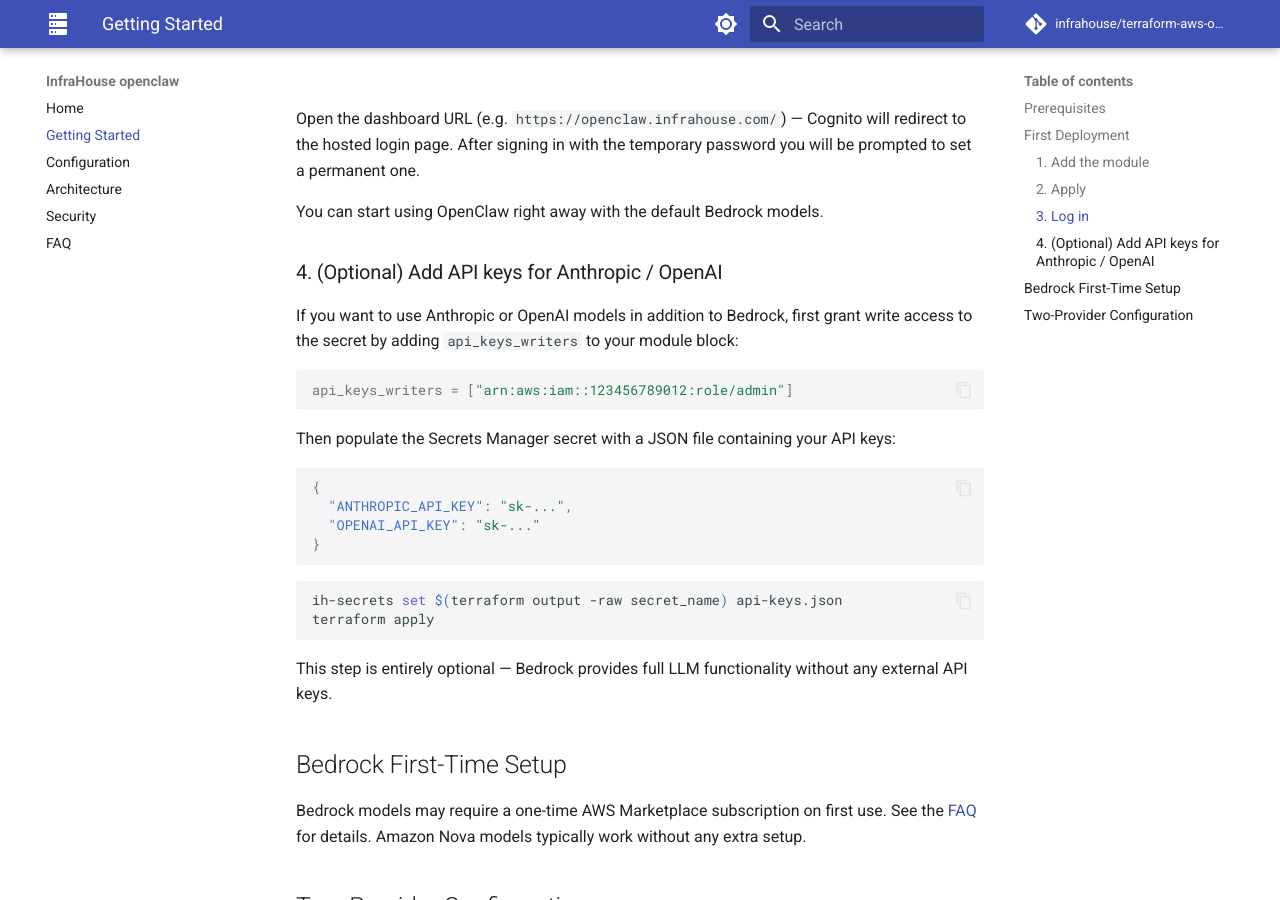
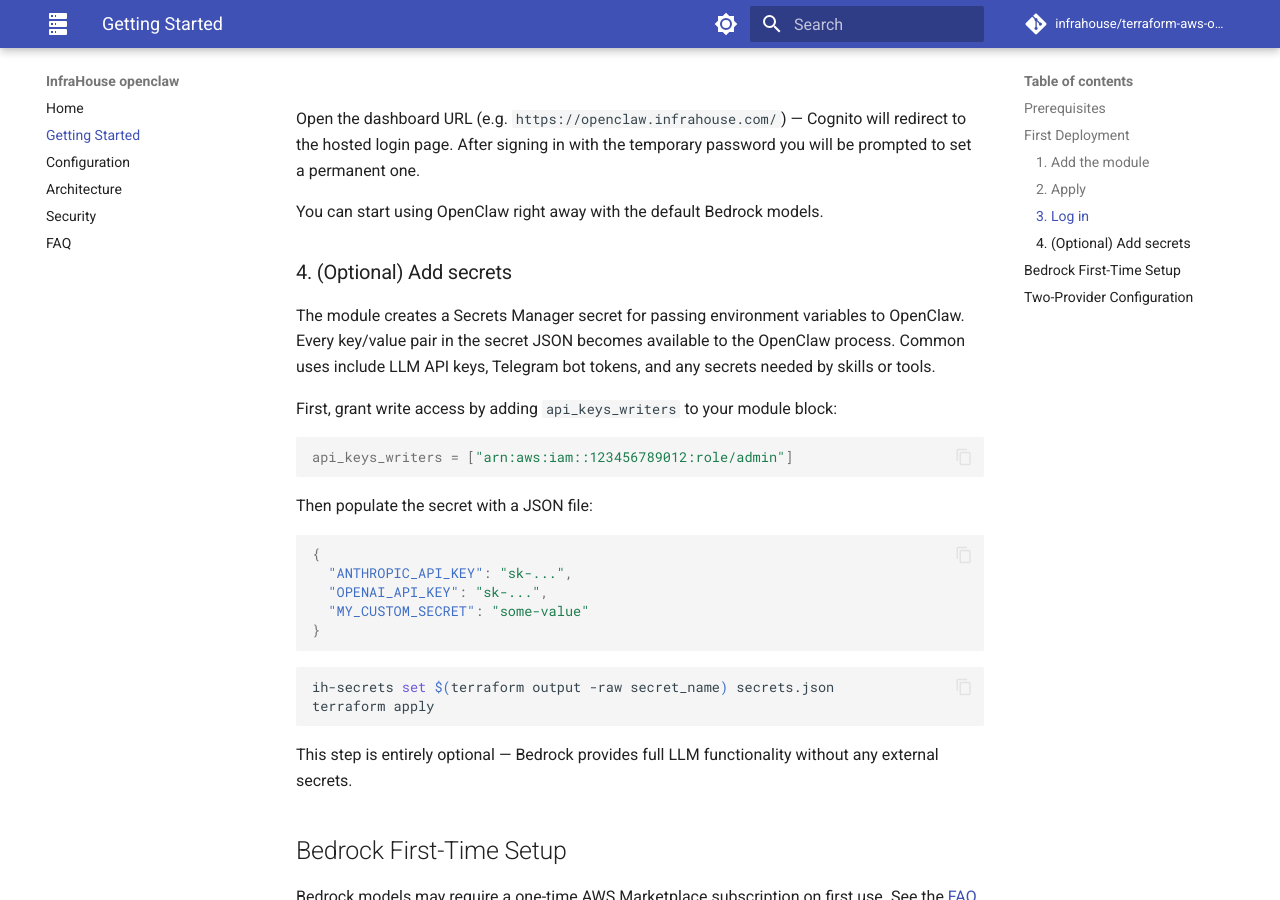
Before and after one commit to infrahouse/terraform-aws-openclaw, an MkDocs documentation site: the page built from docs/getting-started.md, in a window 1280 px wide and 900 px high, scrolled down 1707 px. Built offline with MkDocs 1.6.1 and Material for MkDocs 9.7.7, drawn with Linux system fonts in a browser that asks for light colours; comment, search, counter and statistics services are not loaded.

Commit message:
Pass all secret key/value pairs to OpenClaw environment
The setup script previously only extracted three hardcoded keys
(ANTHROPIC_API_KEY, OPENAI_API_KEY, TELEGRAM_BOT_TOKEN) from the
Secrets Manager secret. Now every key/value pair in the secret JSON
is written to .openclaw-env, allowing skills and tools to use
arbitrary secrets. Updated docs to reflect the general-purpose
secrets mechanism.

````diff
--- a/docs/architecture.md
+++ b/docs/architecture.md
@@ -55,12 +55,13 @@
 
 ### Secrets Management
 
-API keys for Anthropic and OpenAI are stored in a KMS-encrypted
-Secrets Manager secret (via `infrahouse/secret/aws`). The instance
-role has `secretsmanager:GetSecretValue` permission on the secret ARN.
-Write access to populate the secret is granted to IAM roles specified
-in the `api_keys_writers` variable. At boot, the setup script reads
-the secret and writes an environment file for the OpenClaw systemd service.
+Secrets (API keys, tokens, custom credentials) are stored in a
+KMS-encrypted Secrets Manager secret (via `infrahouse/secret/aws`).
+The instance role has `secretsmanager:GetSecretValue` permission on
+the secret ARN. Write access is granted to IAM roles specified in the
+`api_keys_writers` variable. At boot, the setup script reads the
+secret and writes every key/value pair to an environment file for the
+OpenClaw systemd service.
 
 ### CloudWatch Logging
 
--- a/docs/getting-started.md
+++ b/docs/getting-started.md
@@ -66,33 +66,37 @@
 
 You can start using OpenClaw right away with the default Bedrock models.
 
-### 4. (Optional) Add API keys for Anthropic / OpenAI
+### 4. (Optional) Add secrets
 
-If you want to use Anthropic or OpenAI models in addition to Bedrock,
-first grant write access to the secret by adding `api_keys_writers` to
-your module block:
+The module creates a Secrets Manager secret for passing environment
+variables to OpenClaw. Every key/value pair in the secret JSON becomes
+available to the OpenClaw process. Common uses include LLM API keys,
+Telegram bot tokens, and any secrets needed by skills or tools.
+
+First, grant write access by adding `api_keys_writers` to your module
+block:
 
 ```hcl
 api_keys_writers = ["arn:aws:iam::123456789012:role/admin"]
 ```
 
-Then populate the Secrets Manager secret with a JSON file containing
-your API keys:
+Then populate the secret with a JSON file:
 
 ```json
 {
   "ANTHROPIC_API_KEY": "sk-...",
-  "OPENAI_API_KEY": "sk-..."
+  "OPENAI_API_KEY": "sk-...",
+  "MY_CUSTOM_SECRET": "some-value"
 }
 ```
 
 ```bash
-ih-secrets set $(terraform output -raw secret_name) api-keys.json
+ih-secrets set $(terraform output -raw secret_name) secrets.json
 terraform apply
 ```
 
 This step is entirely optional — Bedrock provides full LLM
-functionality without any external API keys.
+functionality without any external secrets.
 
 ## Bedrock First-Time Setup
 
````
Also changed, not shown: docs/FAQ.md (+17 -3 lines), docs/configuration.md (+27 -6 lines), docs/index.md (+6 -5 lines), docs/security-considerations.md (+8 -6 lines), 1 other file.
